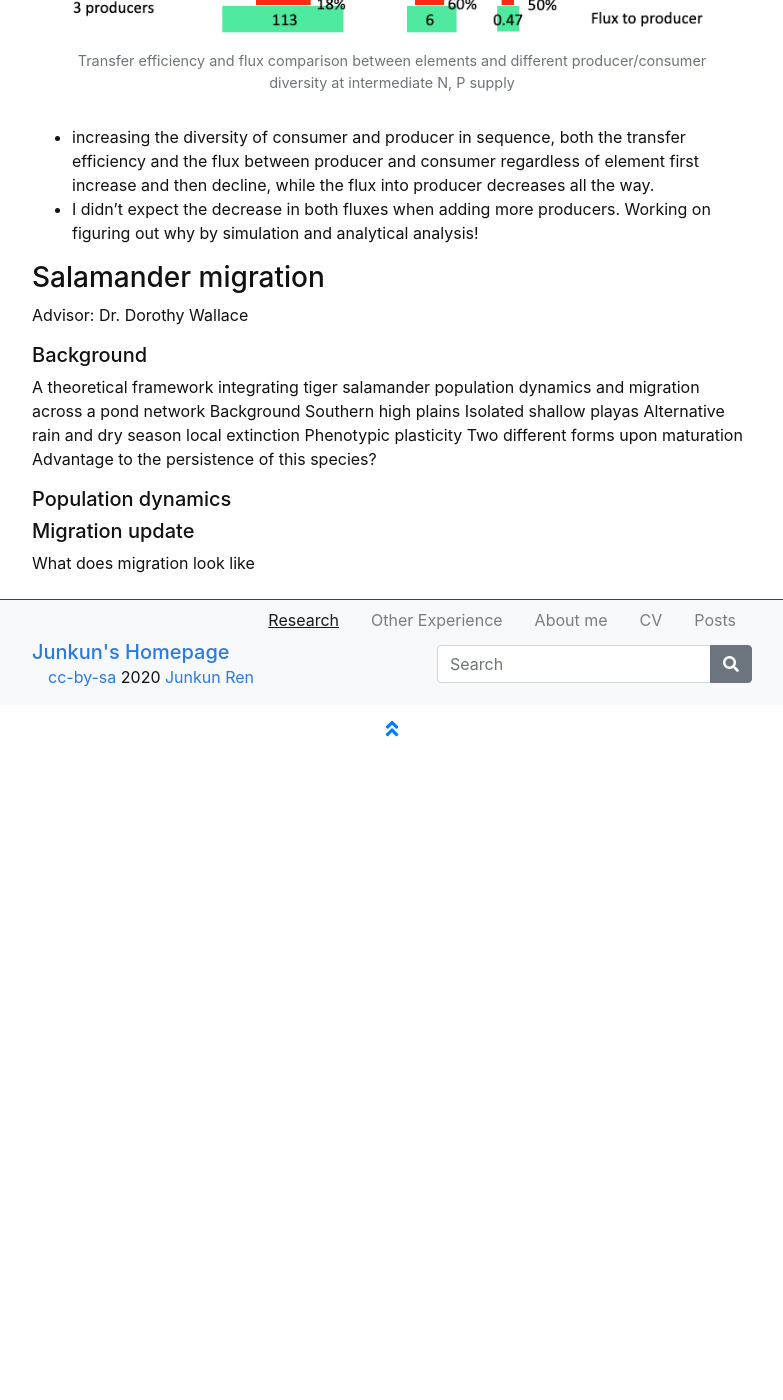
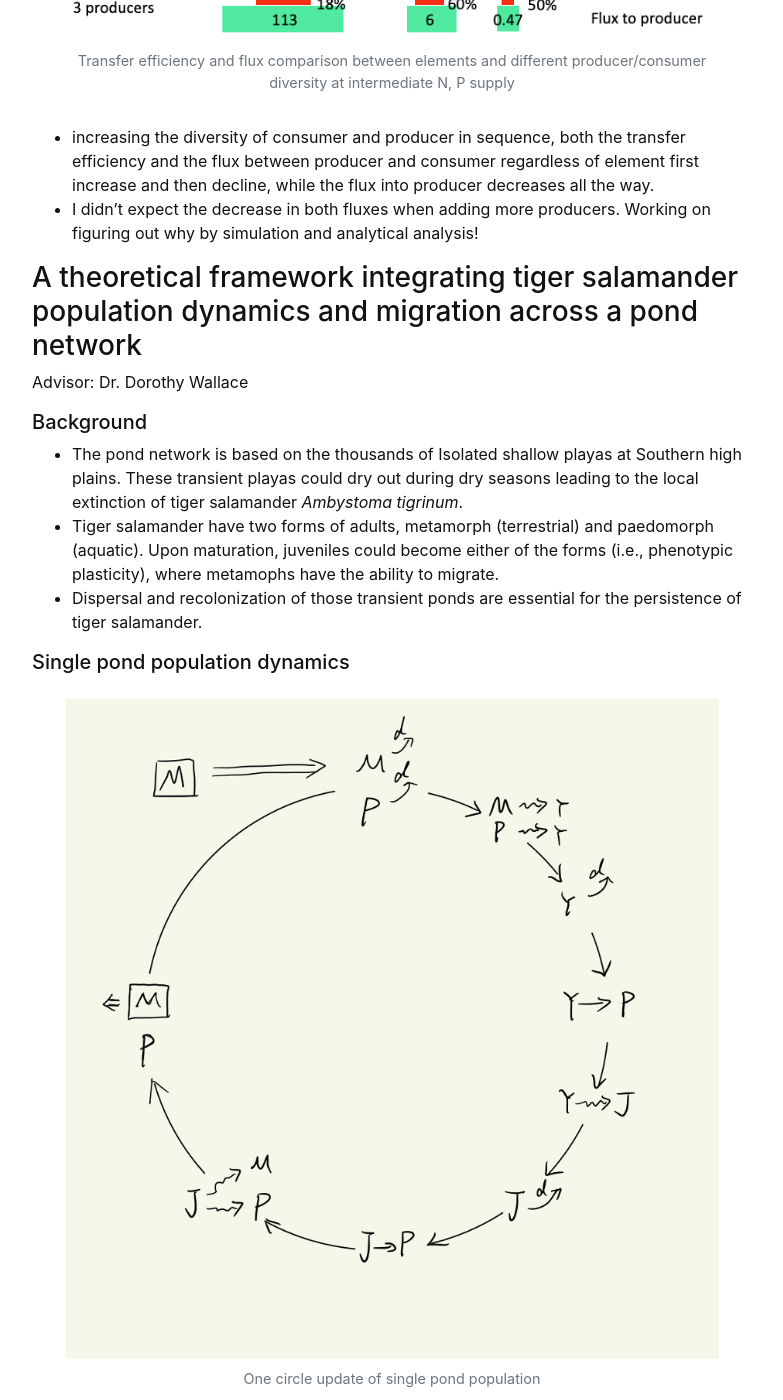
Before and after one commit to junkun-ren/PersonalWebsite, a Jekyll site: the page built from content/0-research.md, in a window 1280 px wide and 1400 px high, scrolled down 5732 px. Shown: the whole window, without its empty margins (248-1031 px from the left). Built offline with Jekyll 4.4.1, drawn with Linux system fonts in a browser that asks for light colours; before the commit the page ends 6437 px from its top, so only the background shows below that.

Commit message:
salamander

````diff
--- a/content/0-research.md
+++ b/content/0-research.md
@@ -70,20 +70,16 @@ Inspired by the concepts illustrated in the diagram above ```(H. Hillebrand et a
 - I didn't expect the decrease in both fluxes when adding more producers. Working on figuring out why by simulation and analytical analysis!
 
 
-### Salamander migration <br/> <a name="paragraph2"></a>
+### A theoretical framework integrating tiger salamander population dynamics and migration across a pond network <br/> <a name="paragraph2"></a>
 Advisor: Dr. Dorothy Wallace
 
 ##### Background<a name="subparagraph2-1"></a>
-A theoretical framework integrating tiger salamander population dynamics and migration across a pond network
-Background
-Southern high plains
-Isolated shallow playas
-Alternative rain and dry season local extinction
-Phenotypic plasticity
-Two different forms upon maturation
-Advantage to the persistence of this species?
+- The pond network is based on the thousands of Isolated shallow playas at Southern high plains. These transient playas could dry out during dry seasons leading to the local extinction of tiger salamander *Ambystoma tigrinum*.
+- Tiger salamander have two forms of adults, metamorph (terrestrial) and paedomorph (aquatic).  Upon maturation, juveniles could become either of the forms (i.e., phenotypic plasticity), where metamophs have the ability to migrate.
+- Dispersal and recolonization of those transient ponds are essential for the persistence of tiger salamander.
 
-##### Population dynamics<a name="subparagraph2-2"></a>
+##### Single pond population dynamics<a name="subparagraph2-2"></a>
+{% include figure.html img="single pond population dynamics.png" alt="single pond population dynamics" caption="One circle update of single pond population" width="95%" %}
 
 
 ##### Migration update<a name="subparagraph2-3"></a>
````
Also changed, not shown: images/single pond population dynamics.png (added).
